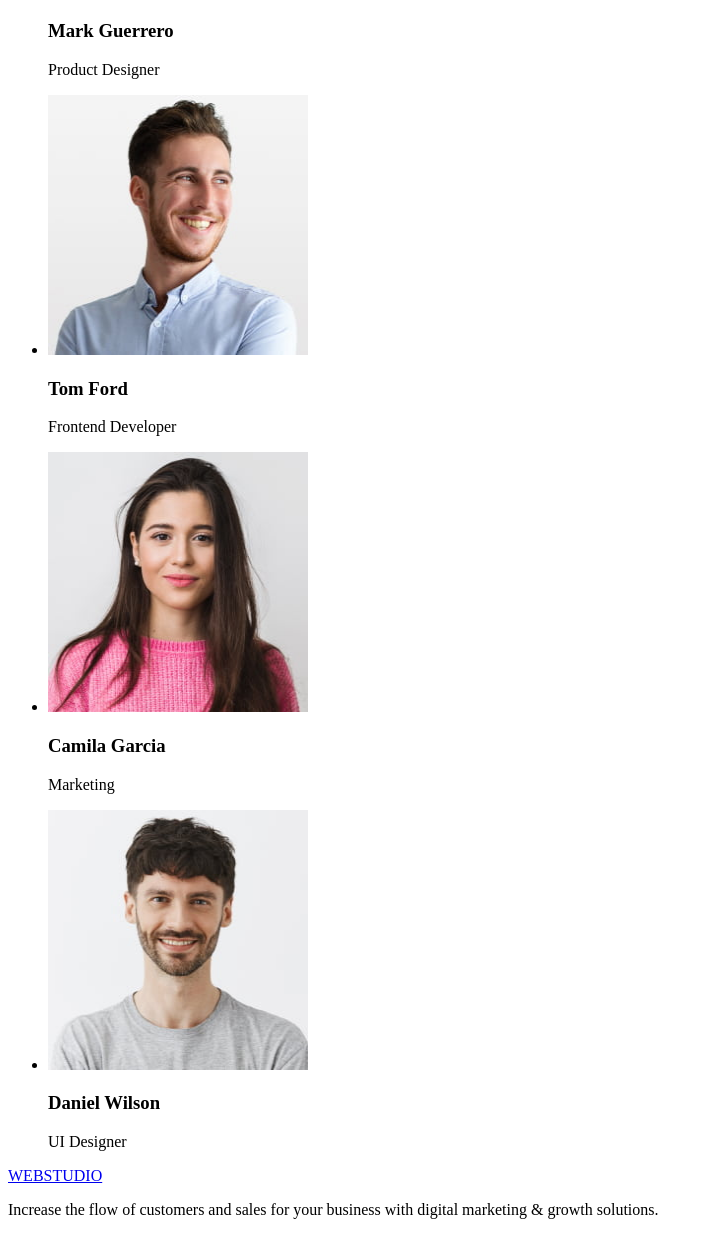
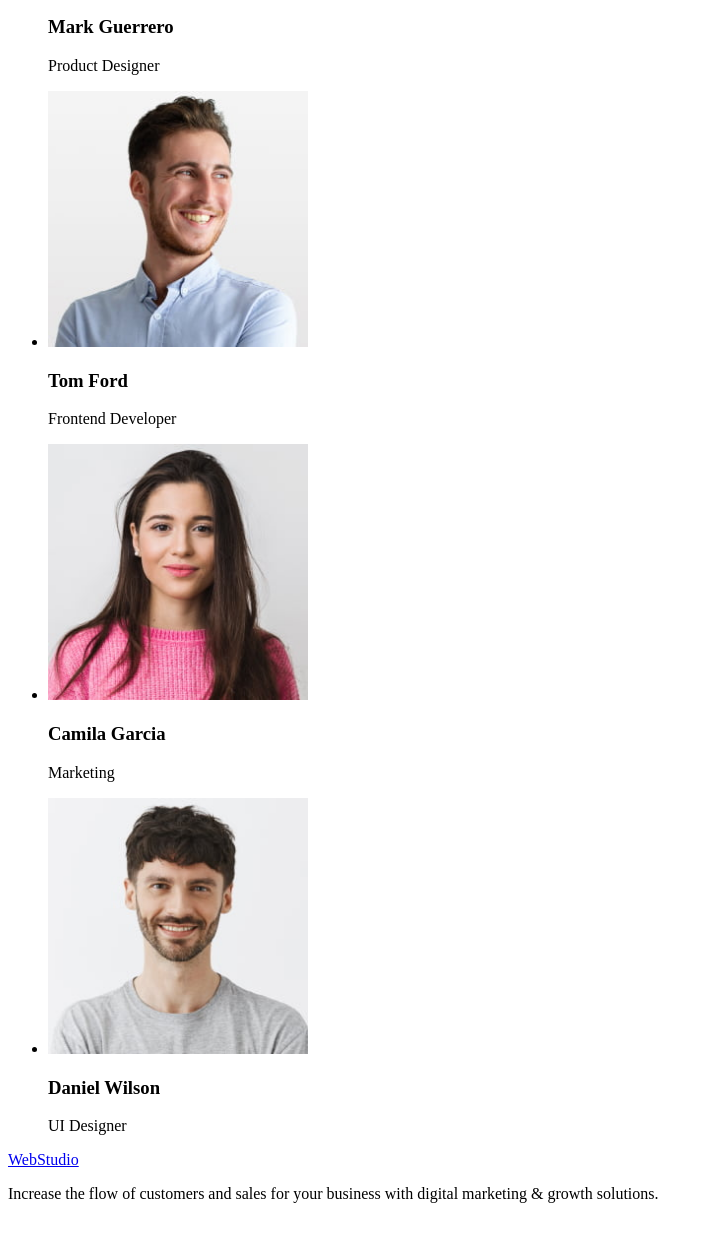
Before and after one commit to vlad-pushkar89/goit-markup-hw-01, a plain HTML site: page index.html in a window 1280 px wide. Shown: the part 875-2110 px from the top of the page, without its empty margins (0-713 px from the left). Drawn offline with Linux system fonts and the light colour scheme.

Commit message:
index.html file

```diff
--- a/index.html
+++ b/index.html
@@ -8,10 +8,8 @@
 <body>
     <!-- ========== HEADER ========== -->
 <header>
-    <a href="./index.html">WEBSTUDIO</a>
     <nav>
-
-
+        <a href="./index.html">WebStudio</a>
             <ul>
                 <li>
                     <a href="./index.html">Studio</a>
@@ -83,7 +81,6 @@
                 <img src="./images/our-team/mark-guerrero.jpg.jpg"
                 alt="mark guerrero"
                 width="260"
-                height="260"
                 />
                 <h3>Mark Guerrero</h3>
                 <p>Product Designer</p>
@@ -92,7 +89,6 @@
                 <img src="./images/our-team/tom-ford.jpg.jpg"
                 alt="tom ford"
                 width="260"
-                height="260"
                 />
                 <h3>Tom Ford</h3>
                 <p>Frontend Developer</p>
@@ -101,7 +97,6 @@
                 <img src="./images/our-team/camila-garcia.jpg.jpg"
                 alt="camila garcia"
                 width="260"
-                height="260"
                 />
                 <h3>Camila Garcia</h3>
                 <p>Marketing</p>
@@ -110,7 +105,6 @@
                 <img src="./images/our-team/daniel-wilson.jpg.jpg"
                 alt="daniel wilson"
                 width="260"
-                height="260"
                 />
                 <h3>Daniel Wilson</h3>
                 <p>UI Designer</p>
@@ -119,7 +113,7 @@
     </section>
 </main>
 <footer>
-    <a href="./index.html">WEBSTUDIO</a>
+    <a href="./index.html">WebStudio</a>
     <p>
         Increase the flow of customers and sales for your business with digital marketing & growth solutions.
     </p>
```
